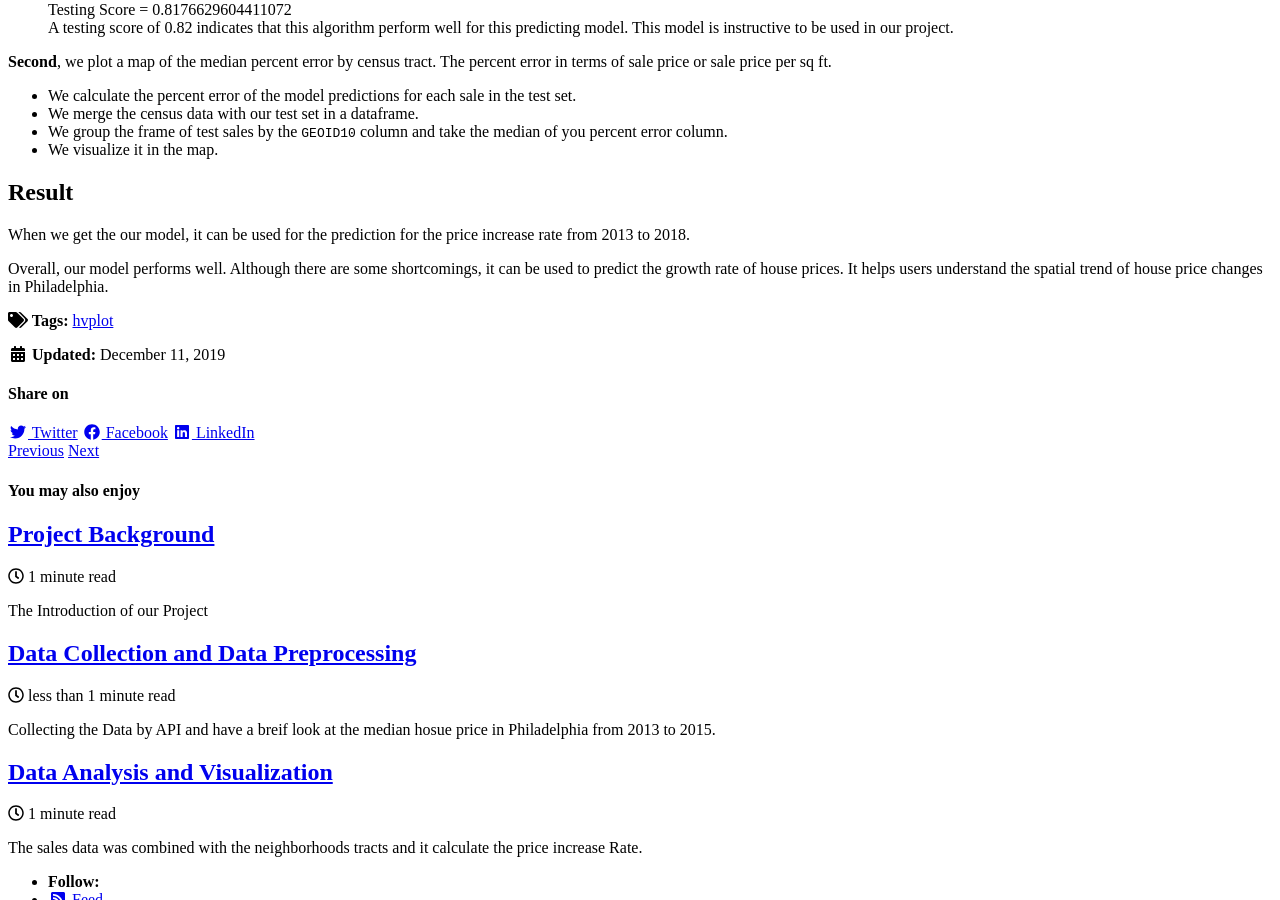
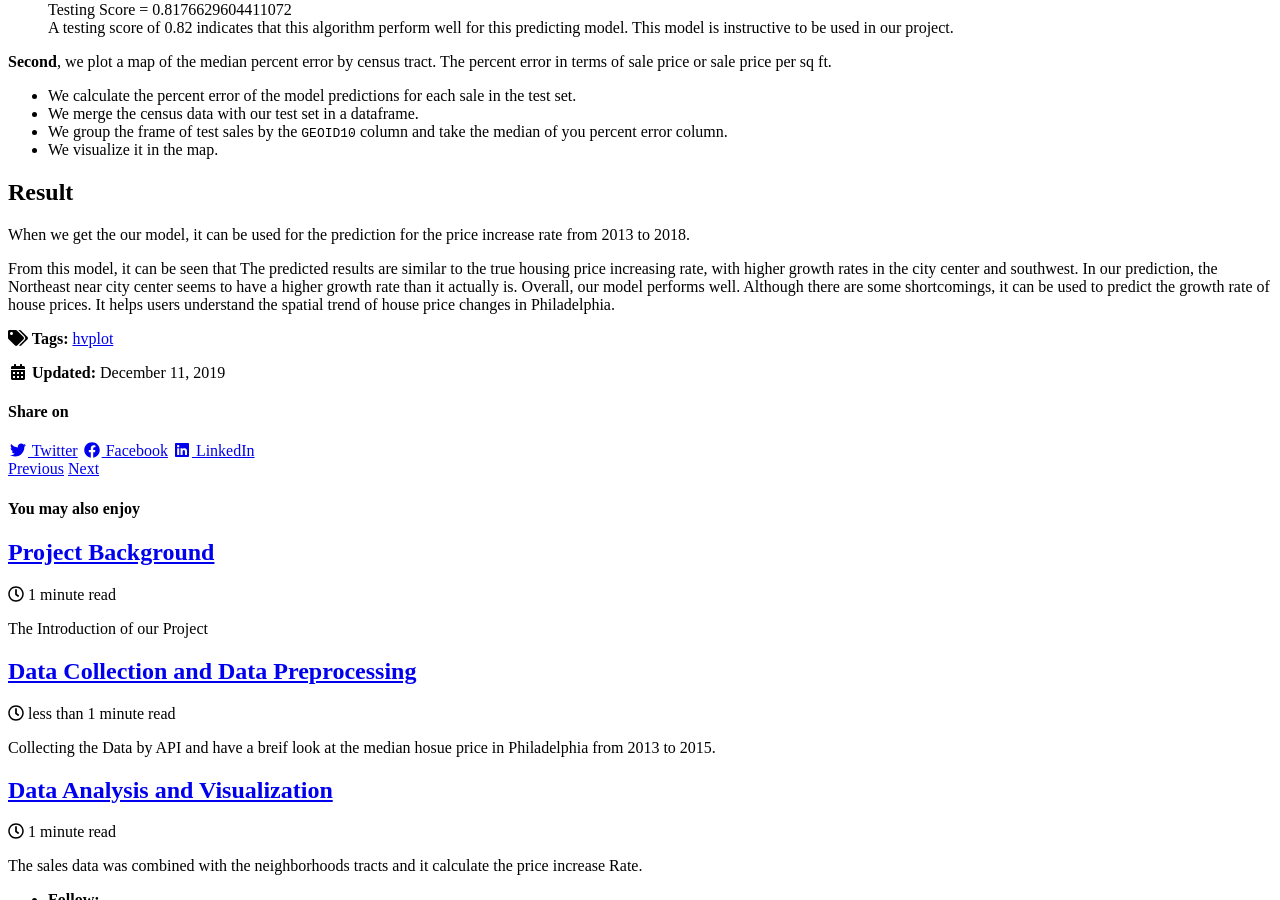
Before and after one commit to zhaoanyang36/house_price_prediction, a Jekyll site: the page built from _posts/2019-12-11-Predicting-the-House-Price-Increase.md, in a window 1280 px wide and 900 px high, scrolled down 2391 px. Built offline with Jekyll 4.4.1, drawn with Linux system fonts in a browser that asks for light colours; cached includes are drawn as plain includes; nearby versions of some CDN libraries; some of the changed lines change nothing that is shown.

Commit message:
Update 2019-12-11-Predicting-the-House-Price-Increase.md

```diff
--- a/_posts/2019-12-11-Predicting-the-House-Price-Increase.md
+++ b/_posts/2019-12-11-Predicting-the-House-Price-Increase.md
@@ -6,7 +6,7 @@ tags: [hvplot]
 excerpt: "The random forest was used in this part to make the prediction."
 hv-loader:
   hv-chart-1: "charts/MeanAbsoluteError.html"
-  hv-chart-2: "charts/PredictedPricerate.html"
+  hv-chart-2: "charts/PredictedPricerate1.html"
 toc: true
 toc_sticky: true
 ---
@@ -93,4 +93,5 @@ A testing score of 0.82 indicates that this algorithm perform well for this pred
 ## Result
 When we get the our model, it can be used for the prediction for the price increase rate from 2013 to 2018.
 <div id="hv-chart-2"></div>
+From this model, it can be seen that The predicted results are similar to the true housing price increasing rate, with higher growth rates in the city center and southwest. In our prediction, the Northeast near city center seems to have a higher growth rate than it actually is.
 Overall, our model performs well. Although there are some shortcomings, it can be used to predict the growth rate of house prices. It helps users understand the spatial trend of house price changes in Philadelphia.
```
